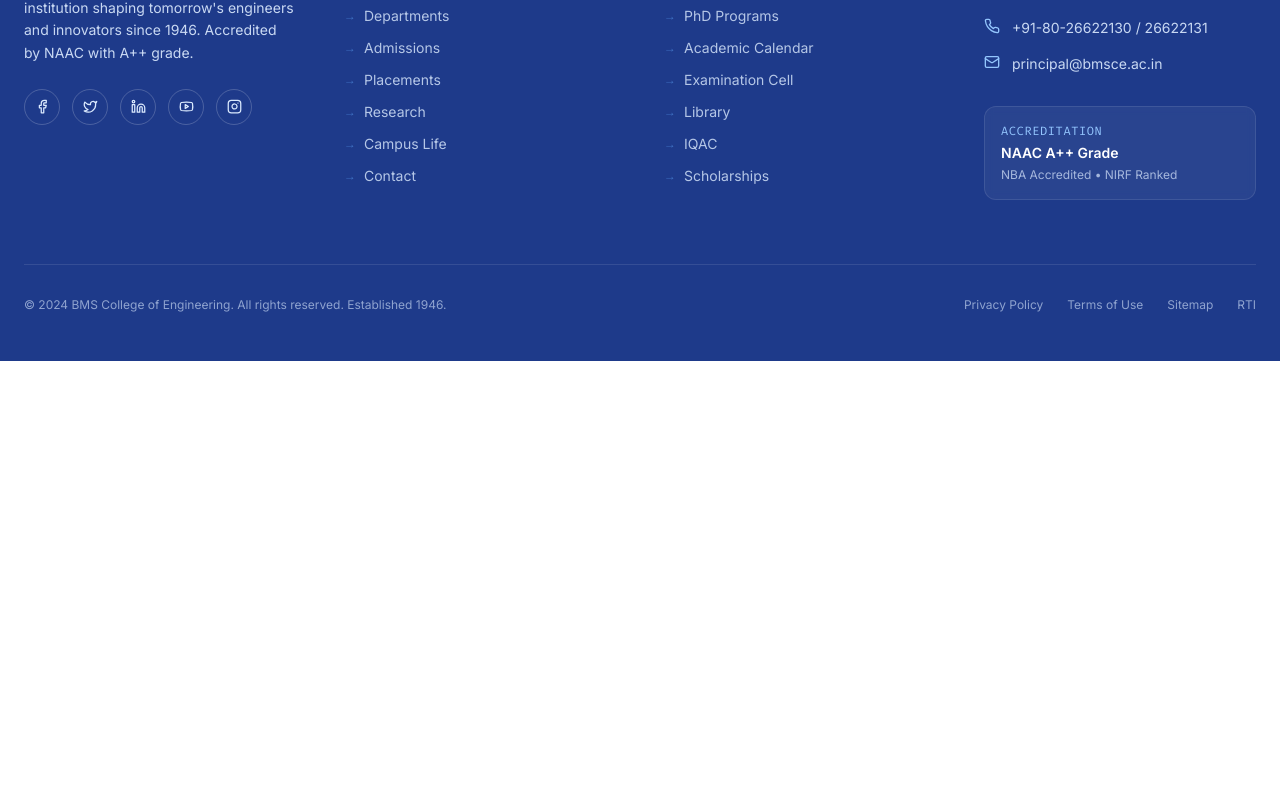
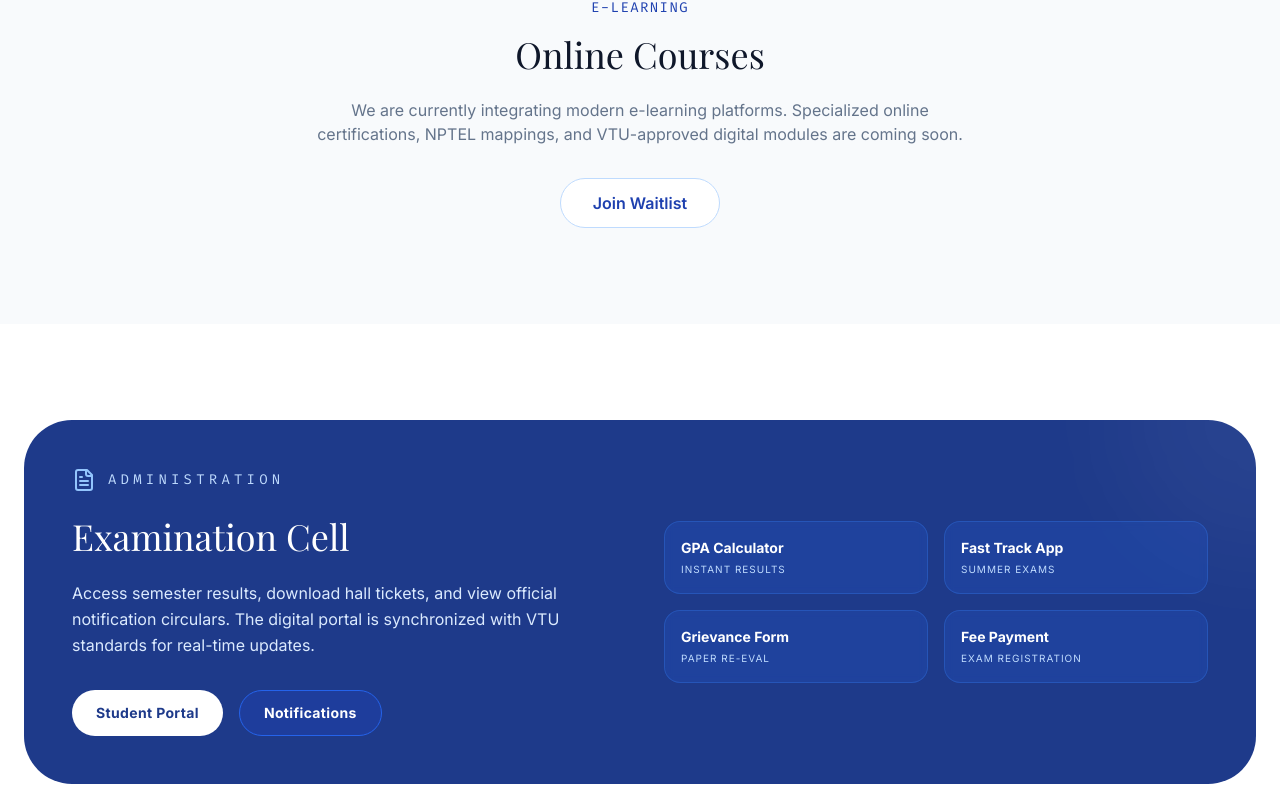
Before and after one commit to Rakshars/BrowserBattle404, a React (Vite) app in the folder frontend/: page /academics in a window 1280 px wide. Shown: the part 4273-5059 px from the top of the page. Before the commit the page ends 4634 px from the top, so only its background shows below. Built offline with nearby package versions, Linux system fonts and the light colour scheme; no server answers; a web font is replaced by a local one.

Commit message:
Fixed dropdown of academics page

```diff
--- a/frontend/src/pages/Academics.jsx
+++ b/frontend/src/pages/Academics.jsx
@@ -1,6 +1,11 @@
-import React, { useState } from 'react';
+import React, { useState, useEffect } from 'react';
 import { motion, AnimatePresence } from 'framer-motion';
-import { BookOpen, Clock, Award, ChevronDown, ArrowRight, Download, Calendar } from 'lucide-react';
+import { useLocation } from 'react-router-dom';
+import {
+  BookOpen, Clock, Award, ChevronDown,
+  ArrowRight, Download, Calendar,
+  Monitor, FileText
+} from 'lucide-react';
 import PageHero from '../components/PageHero';
 import AnimatedSection from '../components/AnimatedSection';
 
@@ -160,6 +165,32 @@
 
 export default function Academics() {
   const [openProgram, setOpenProgram] = useState(0);
+  const location = useLocation();
+
+  useEffect(() => {
+    if (location.hash) {
+      const hash = location.hash.replace('#', '');
+
+      // Handle Programs (UG, PG, PhD)
+      const progIndex = programs.findIndex(p => p.tag.toLowerCase() === hash);
+      if (progIndex !== -1) {
+        setOpenProgram(progIndex);
+      }
+
+      // Scroll with offset for navbar
+      const element = document.getElementById(hash);
+      if (element) {
+        const offset = 100;
+        const elementPosition = element.getBoundingClientRect().top;
+        const offsetPosition = elementPosition + window.pageYOffset - offset;
+
+        window.scrollTo({
+          top: offsetPosition,
+          behavior: 'smooth'
+        });
+      }
+    }
+  }, [location.hash]);
 
   const handleDownloadSyllabusPdf = (programLevel, course) => {
     const lines = [
@@ -196,7 +227,7 @@
           <div className="space-y-4">
             {programs.map((prog, i) => (
               <AnimatedSection key={prog.tag} delay={i * 0.1}>
-                <div className="bg-white shadow-sm border border-blue-100 rounded-2xl overflow-hidden">
+                <div id={prog.tag.toLowerCase()} className="scroll-mt-24 bg-white shadow-sm border border-blue-100 rounded-2xl overflow-hidden">
                   <button
                     className="w-full flex items-center justify-between p-6 text-left group"
                     onClick={() => setOpenProgram(openProgram === i ? null : i)}
@@ -300,6 +331,68 @@
           </AnimatedSection>
         </div>
       </section>
+      {/* Online Courses */}
+      <section className="py-24 bg-slate-50 border-t border-slate-100" id="online">
+        <div className="max-w-7xl mx-auto px-6 text-center">
+          <AnimatedSection>
+            <div className="w-16 h-16 bg-blue-100 rounded-2xl flex items-center justify-center mx-auto mb-6">
+              <Monitor className="text-blue-800" size={32} />
+            </div>
+            <span className="text-blue-800 font-mono text-sm tracking-widest uppercase block mb-4">E-Learning</span>
+            <h2 className="font-serif text-4xl font-light text-slate-900 mb-6">Online Courses</h2>
+            <p className="text-slate-500 max-w-2xl mx-auto mb-8">
+              We are currently integrating modern e-learning platforms. Specialized online certifications, NPTEL mappings, and VTU-approved digital modules are coming soon.
+            </p>
+            <button className="px-8 py-3 bg-white border border-blue-200 rounded-full text-blue-800 font-semibold hover:bg-blue-50 transition-all">
+              Join Waitlist
+            </button>
+          </AnimatedSection>
+        </div>
+      </section>
+
+      {/* Examination Cell */}
+      <section className="py-24 bg-white" id="exam">
+        <div className="max-w-7xl mx-auto px-6">
+          <div className="bg-[#1e3a8a] rounded-[3rem] p-12 text-white relative overflow-hidden">
+            <div className="relative z-10 flex flex-col md:flex-row items-center justify-between gap-12">
+              <div className="md:w-1/2">
+                <div className="flex items-center gap-3 mb-6">
+                  <FileText className="text-blue-300" size={24} />
+                  <span className="font-mono text-sm tracking-[0.3em] uppercase text-blue-200">Administration</span>
+                </div>
+                <h2 className="font-serif text-4xl mb-6">Examination Cell</h2>
+                <p className="text-blue-100 mb-8 leading-relaxed">
+                  Access semester results, download hall tickets, and view official notification circulars. The digital portal is synchronized with VTU standards for real-time updates.
+                </p>
+                <div className="flex flex-wrap gap-4">
+                  <button className="bg-white text-blue-900 px-6 py-3 rounded-full font-bold text-sm tracking-wide hover:shadow-xl transition-all">
+                    Student Portal
+                  </button>
+                  <button className="bg-blue-800/50 border border-blue-600 px-6 py-3 rounded-full font-bold text-sm tracking-wide hover:bg-blue-700 transition-all">
+                    Notifications
+                  </button>
+                </div>
+              </div>
+              <div className="md:w-1/2 grid grid-cols-2 gap-4">
+                {[
+                  { label: 'GPA Calculator', desc: 'Instant results' },
+                  { label: 'Fast Track App', desc: 'Summer exams' },
+                  { label: 'Grievance Form', desc: 'Paper re-eval' },
+                  { label: 'Fee Payment', desc: 'Exam registration' }
+                ].map((stat, i) => (
+                  <div key={i} className="bg-blue-600/20 backdrop-blur-sm border border-blue-500/30 p-4 rounded-2xl">
+                    <div className="text-sm font-bold mb-1">{stat.label}</div>
+                    <div className="text-[10px] text-blue-200 uppercase tracking-widest">{stat.desc}</div>
+                  </div>
+                ))}
+              </div>
+            </div>
+
+            {/* Background design */}
+            <div className="absolute top-0 right-0 w-64 h-64 bg-white/5 rounded-full -translate-y-1/2 translate-x-1/2 blur-3xl" />
+          </div>
+        </div>
+      </section>
     </motion.div>
   );
 }
```
